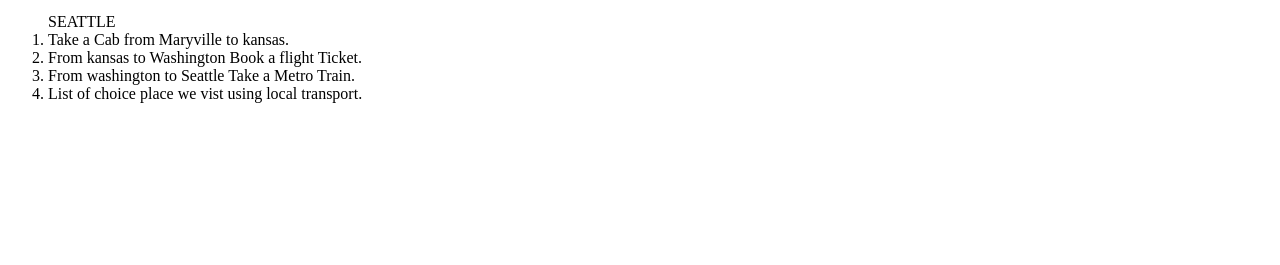
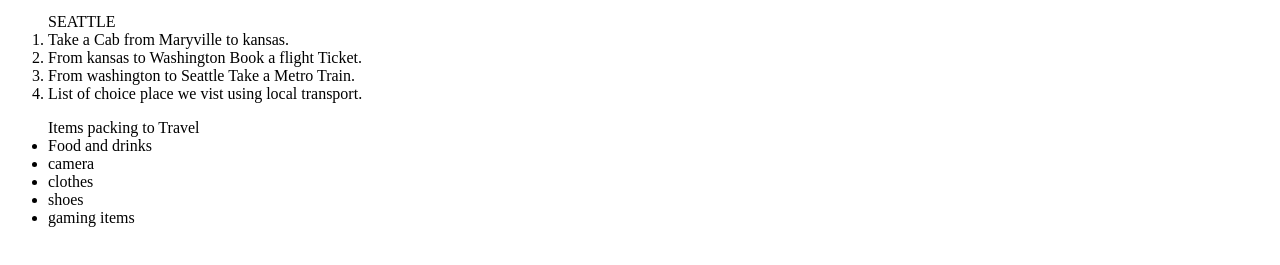
Before and after one commit to 44-563-WebApps-F21/webapps-f21-assignment-3-mahimabyrapuneni, a plain HTML site: page index.html in a window 1280 px wide. Shown: the part 221-486 px from the top of the page. Drawn offline with Linux system fonts and the light colour scheme.

Commit message:
added my favorite place to index.html

```diff
--- a/index.html
+++ b/index.html
@@ -27,3 +27,12 @@
 <li> From washington to Seattle Take a Metro Train.</li>
 <li> List of choice place we vist using local transport.</li>
 </ol>
+
+<ul>
+Items packing to Travel
+<li>Food and drinks</li>
+<li>camera</li>
+<li>clothes</li>
+<li>shoes</li>
+<li>gaming items</li>
+</ul>
```
